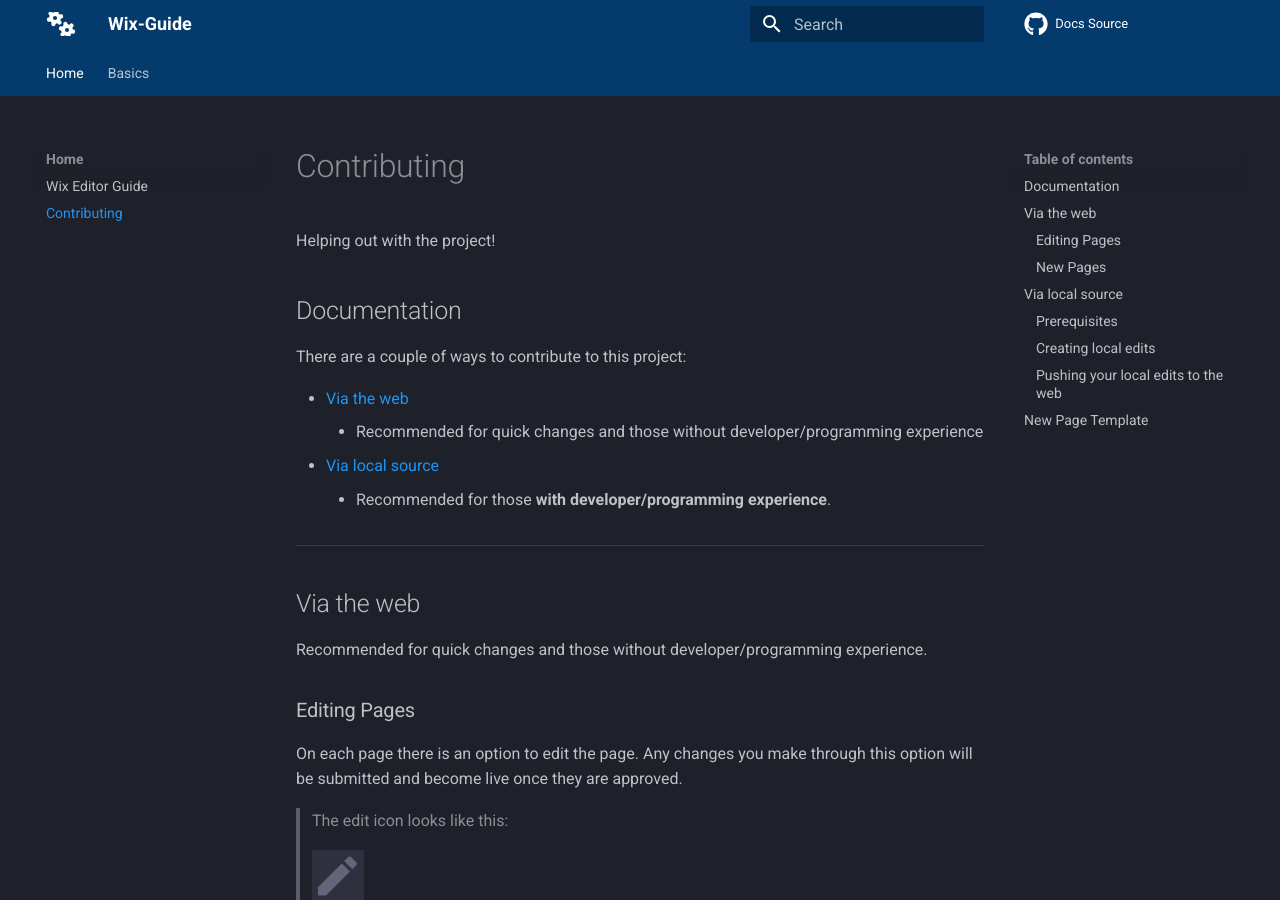
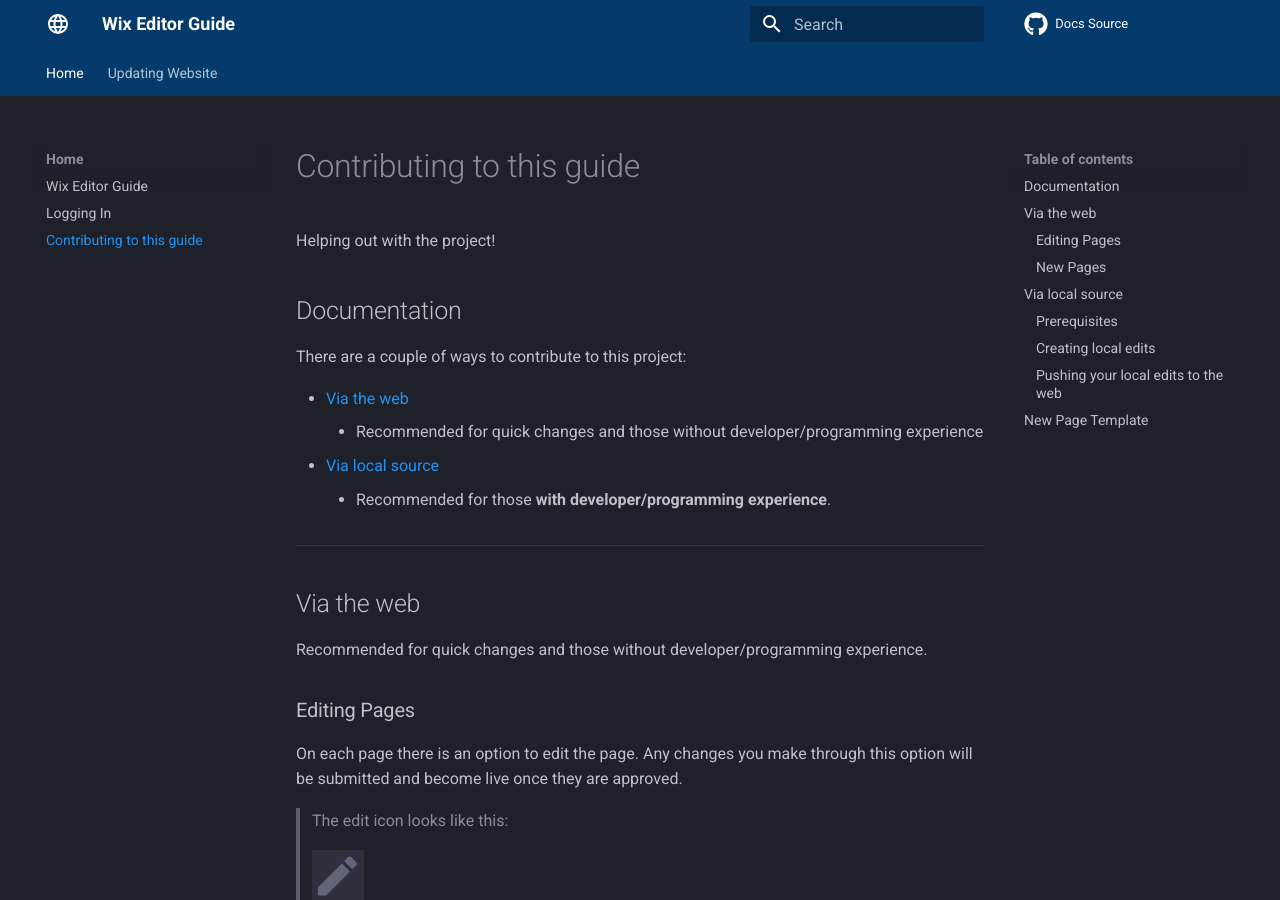
Before and after one commit to FRCTeam3255/Wix-Guide, an MkDocs documentation site: the page built from docs/contributing.md, in a window 1280 px wide and 900 px high. Built offline with MkDocs 1.6.1 and Material for MkDocs 9.7.7, drawn with Linux system fonts in a browser that asks for light colours; comment, search, counter and statistics services are not loaded; some of the changed text lies outside the part shown.

Commit message:
added updating dynamic pages

```diff
--- a/docs/contributing.md
+++ b/docs/contributing.md
@@ -1,4 +1,4 @@
-# Contributing
+# Contributing to this guide
 
 Helping out with the project!
 
--- a/mkdocs.yml
+++ b/mkdocs.yml
@@ -2,14 +2,15 @@
 nav:
 - Home:
   - 'index.md'
+  - 'logging_in.md'
   - 'contributing.md'
-- Basics:
-  - 'basics/logging_in.md'
-  - 'basics/updating_blog.md'
+- Updating Website:
+  - 'updating/updating_blog.md'
+  - 'updating/updating_page_content.md'
   # - 'basics/editor.md'
 
 # Setup
-site_name: Wix-Guide
+site_name: Wix Editor Guide
 repo_name: Docs Source
 repo_url: https://github.com/FRCTeam3255/Wix-Guide/tree/main
 edit_uri: https://github.com/FRCTeam3255/Wix-Guide/edit/main/docs/
@@ -20,7 +21,7 @@ theme:
   name: 'material'
   custom_dir: 'theme'
   icon:
-    logo: 'fontawesome/solid/cogs'
+    logo: 'material/web'
     repo: 'fontawesome/brands/github'
   features:
     - navigation.tabs
```
Also changed, not shown: docs/updating/updating_blog.md (renamed from docs/basics/updating_blog.md, +1 -1 lines), docs/updating/updating_page_content.md (added, +31 -0 lines), docs/assets/images/updating_page_content/add_item_list.png (added), docs/assets/images/updating_page_content/collection_select.png (added), docs/assets/images/updating_page_content/content_manager.png (added), docs/assets/images/updating_page_content/new_item.png (added), docs/logging_in.md (renamed from docs/basics/logging_in.md), docs/updating/editor.md (line endings or trailing spaces), docs/updating/logging_in_old.md (renamed from docs/basics/logging_in_old.md).
